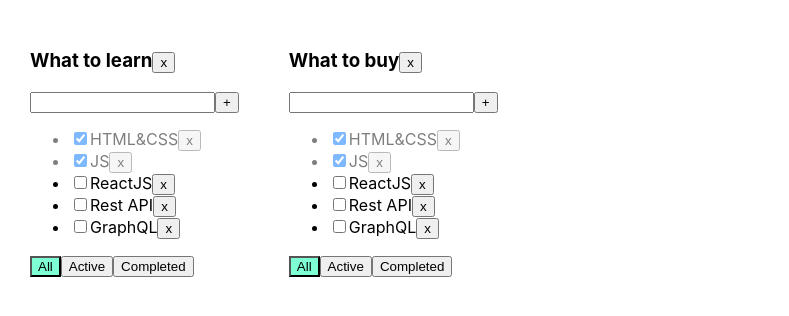
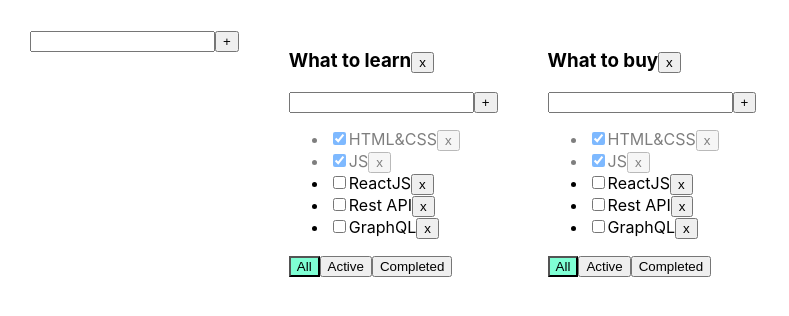
Before and after one commit to lexggwp/todolist, a React (Create React App) app: page / in a window 1280 px wide. Shown: the top 316 px of the page, without its empty margins (0-789 px from the left). Built offline with nearby package versions, Linux system fonts and the light colour scheme.

Commit message:
feat: new component AddItemForm.tsx

```diff
--- a/src/App.tsx
+++ b/src/App.tsx
@@ -2,6 +2,13 @@ import React, {useState} from 'react';
 import './App.css';
 import Todolist from "./Components/Todolist";
 import {v1} from "uuid";
+import AddItemForm from "./Components/AddItemForm";
+
+
+//storybook
+//...spread
+//<>
+
 
 export type FilterValuesType = "all" | "active" | "completed";
 export type TodolistsType = {
@@ -9,6 +16,7 @@ export type TodolistsType = {
     title: string,
     filter: FilterValuesType
 }
+
 
 function App() {
 
@@ -60,9 +68,16 @@ function App() {
         setTodolists(todolists.filter( el => el.id !== todolistID))
         delete tasks[todolistID];
     }
+    function addTodolist (inputValue: string) {
+        const newTodolist: TodolistsType = {id: v1(), title: inputValue, filter: 'all'};
+        setTodolists([newTodolist, ...todolists])
+        setTasks({...tasks, [newTodolist.id]: []})
+    }
 
     return (
+
         <div className="App">
+            <AddItemForm addItem={addTodolist}/>
             {todolists.map ( el => {
                 let tasksForTodolist = tasks[el.id];
                 if (el.filter === "active") {
@@ -73,6 +88,7 @@ function App() {
                 }
                 return (
                     <Todolist
+                        addTodolist={addTodolist}
                         key={el.id}
                         todolistID={el.id}
                         filter={el.filter}
@@ -82,17 +98,10 @@ function App() {
                         removeTask={removeTask}
                         changeFilter={changeFilter}
                         addTask={addTask}
-                        deleteTodolist={deleteTodolist}
-                    />
-
+                        deleteTodolist={deleteTodolist}/>
                 )
             })}
-
         </div>
     );
 }
-
-
-
-
 export default App;
--- /dev/null
+++ b/src/Components/AddItemForm.tsx
@@ -0,0 +1,31 @@
+import React, {useState} from 'react';
+import Input from "./Input";
+import Button from "./Button";
+import style from "./Todolist.module.css";
+
+type AddItemFormPropsType = {
+    addItem: (inputValue: string) => void;
+
+}
+
+const AddItemForm = (props: AddItemFormPropsType) => {
+    const [error, setError] = useState<string>('')
+    const [inputValue, setInputValue] = useState('');
+    const addTaskHandler = () => {
+        if (inputValue.trim().length) {
+            props.addItem(inputValue)
+            setInputValue('');
+        } else {
+            setError('Title is required')
+        }
+    }
+    return (
+        <div>
+            <Input setError={setError} error={error} onEnter={addTaskHandler} title={inputValue} setNewTitle={setInputValue}/>
+            <Button name={'+'} callback={addTaskHandler}/>
+            {error && <div className={style.errorMessage}>{error}</div>}
+        </div>
+    );
+};
+
+export default AddItemForm;
--- a/src/Components/Button.tsx
+++ b/src/Components/Button.tsx
@@ -11,11 +11,11 @@ type ButtonPropsType = {
 
 const Button = (props: ButtonPropsType) => {
 
-    const OnAllClickHandler = () => {
+    const onClickHandler = () => {
         props.callback()
     }
     return (
-           <button className={props.style} onClick={OnAllClickHandler}>{props.name}</button>
+           <button className={props.style} onClick={onClickHandler}>{props.name}</button>
     );
 };
 
--- a/src/Components/Input.tsx
+++ b/src/Components/Input.tsx
@@ -4,14 +4,12 @@ import style from './Input.module.css'
 type InputPropsType = {
     setNewTitle: (title: string) => void,
     title: string;
-    callBack: () => void
+    onEnter: () => void
     error: string;
     setError: (error: string) => void;
 }
 
 const Input = (props: InputPropsType) => {
-
-
 
     const onChangeHandler = (event: React.ChangeEvent<HTMLInputElement>) => {
         props.setError('')
@@ -19,16 +17,15 @@ const Input = (props: InputPropsType) => {
     }
     const onKeyPressHandler = (event: React.KeyboardEvent<HTMLInputElement>) => {
         if (event.key === 'Enter') {
-            props.callBack();
+            props.onEnter();
         }
     }
     return (
         <>
-        <input className={props.error ?style.error: ''} onKeyDown={onKeyPressHandler}
-               value={props.title}
-               onChange={onChangeHandler}/>
-
-
+            <input className={props.error ? style.error : ''}
+                   onKeyDown={onKeyPressHandler}
+                   value={props.title}
+                   onChange={onChangeHandler}/>
         </>
     );
 };
--- a/src/Components/Todolist.tsx
+++ b/src/Components/Todolist.tsx
@@ -1,8 +1,8 @@
-import React, {useState} from 'react';
+import React from 'react';
 import {FilterValuesType} from '../App';
 import Button from "./Button";
-import Input from "./Input";
 import style from "./Todolist.module.css";
+import AddItemForm from "./AddItemForm";
 
 
 type TaskType = {
@@ -21,68 +21,72 @@ type PropsType = {
     filter: FilterValuesType;
     todolistID: string;
     deleteTodolist: (todolistID: string) => void;
+    addTodolist: (inputValue: string) => void;
 }
 
 function Todolist(props: PropsType) {
 
-    const [error, setError] = useState<string>('')
+    // const [error, setError] = useState<string>('')
+    // const [inputValue, setInputValue] = useState('');
 
-    const addTaskHandler = () => {
-        if (newTitle.trim().length) {
-            props.addTask(props.todolistID, newTitle)
-            setNewTitle('');
-        } else {
-            setError('Title is required')
-        }
-    }
+    // const addTaskHandler = () => {
+    //     if (inputValue.trim().length) {
+    //         props.addTask(props.todolistID, inputValue)
+    //         setInputValue('');
+    //     } else {
+    //         setError('Title is required')
+    //     }
+    // }
     const onClickFilterHandler = (FilterName: FilterValuesType) => props.changeFilter(props.todolistID, FilterName);
 
-
-    const [newTitle, setNewTitle] = useState('');
 
     const onClickDeleteTask = (id: string) => {
         props.removeTask(props.todolistID, id)
     }
-    const onChangeHandler = (id: string, value: boolean ) => {
+    const onChangeHandler = (id: string, value: boolean) => {
         props.changeIsDone(props.todolistID, id, value)
     }
     const onClickDeleteTodolist = () => {
         props.deleteTodolist(props.todolistID);
     }
+    const addTaskHandler = (inputValue: string) => {
+        props.addTask(props.todolistID, inputValue)
+
+    }
+
 
     return <div>
         <h3>{props.title}
-        <Button name={'x'} callback={onClickDeleteTodolist}/>
+            <Button name={'x'} callback={onClickDeleteTodolist}/>
         </h3>
-        <Input setError={setError} error={error} callBack={addTaskHandler} title={newTitle} setNewTitle={setNewTitle}/>
-        <Button name={'+'} callback={addTaskHandler}/>
-        {error && <div className={style.errorMessage}>{error}</div>}
+        {/*<Input setError={setError} error={error} onEnter={addTaskHandler} title={inputValue} setNewTitle={setInputValue}/>*/}
+        {/*<Button name={'+'} callback={addTaskHandler}/>*/}
+        {/*{error && <div className={style.errorMessage}>{error}</div>}*/}
+        <AddItemForm addItem={addTaskHandler}/>
 
         <ul>
             {
                 props.tasks.map(t => {
-
                     return (
-                        <li className={t.isDone? style.isDone : ''} key={t.id}>
-                            <input onChange={ (event) => onChangeHandler(t.id, event.currentTarget.checked)} type="checkbox" checked={t.isDone}/>
+                        <li className={t.isDone ? style.isDone : ''} key={t.id}>
+                            <input onChange={(event) => onChangeHandler(t.id, event.currentTarget.checked)}
+                                   type="checkbox" checked={t.isDone}/>
                             <span>{t.title}</span>
                             <Button name={'x'} callback={() => onClickDeleteTask(t.id)}/>
-
                         </li>
                     )
-
                 })
             }
         </ul>
         <div>
-            <Button style={props.filter === 'all'? style.activeFilter: '' } name={'All'} callback={() => onClickFilterHandler('all')}/>
-            <Button style={props.filter === 'active'? style.activeFilter: '' } name={'Active'} callback={() => onClickFilterHandler('active')}/>
-            <Button style={props.filter === 'completed'? style.activeFilter: '' } name={'Completed'} callback={() => onClickFilterHandler('completed')}/>
-
-
+            <Button style={props.filter === 'all' ? style.activeFilter : ''} name={'All'}
+                    callback={() => onClickFilterHandler('all')}/>
+            <Button style={props.filter === 'active' ? style.activeFilter : ''} name={'Active'}
+                    callback={() => onClickFilterHandler('active')}/>
+            <Button style={props.filter === 'completed' ? style.activeFilter : ''} name={'Completed'}
+                    callback={() => onClickFilterHandler('completed')}/>
         </div>
     </div>
 }
 
-
 export default Todolist;
```
